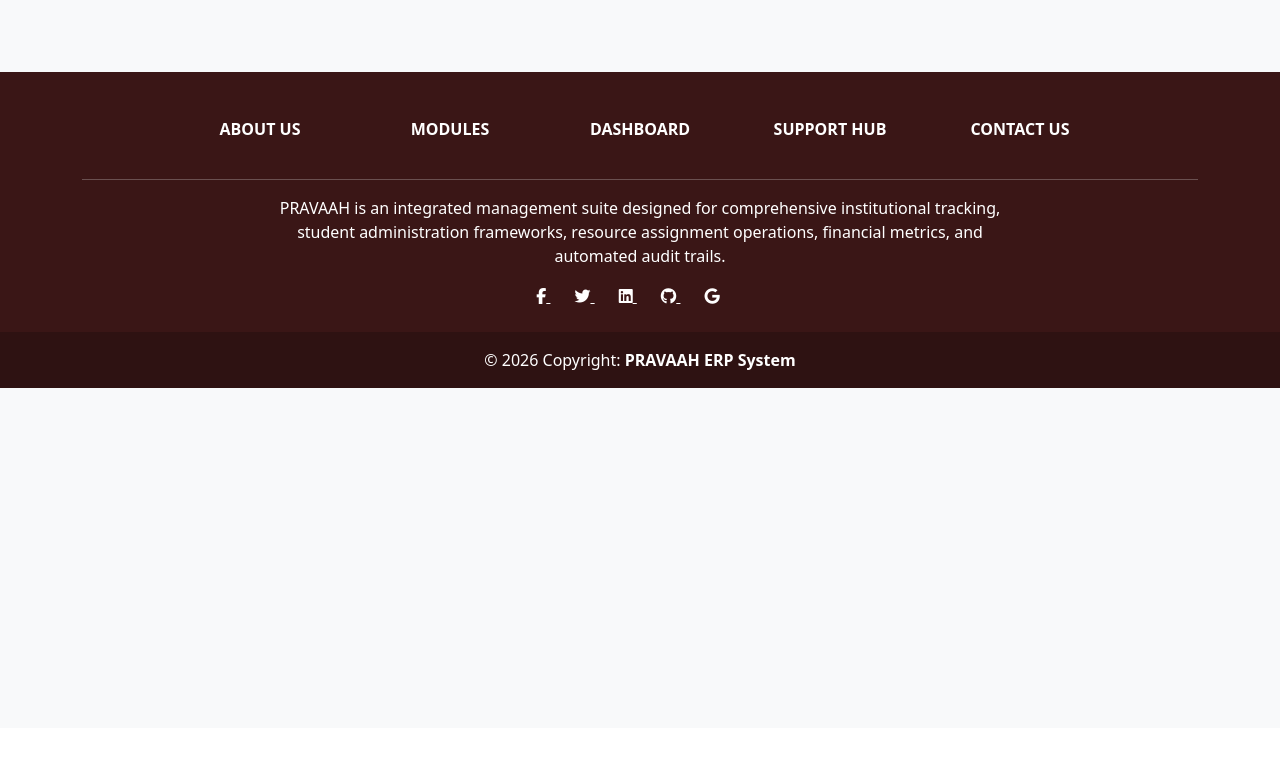
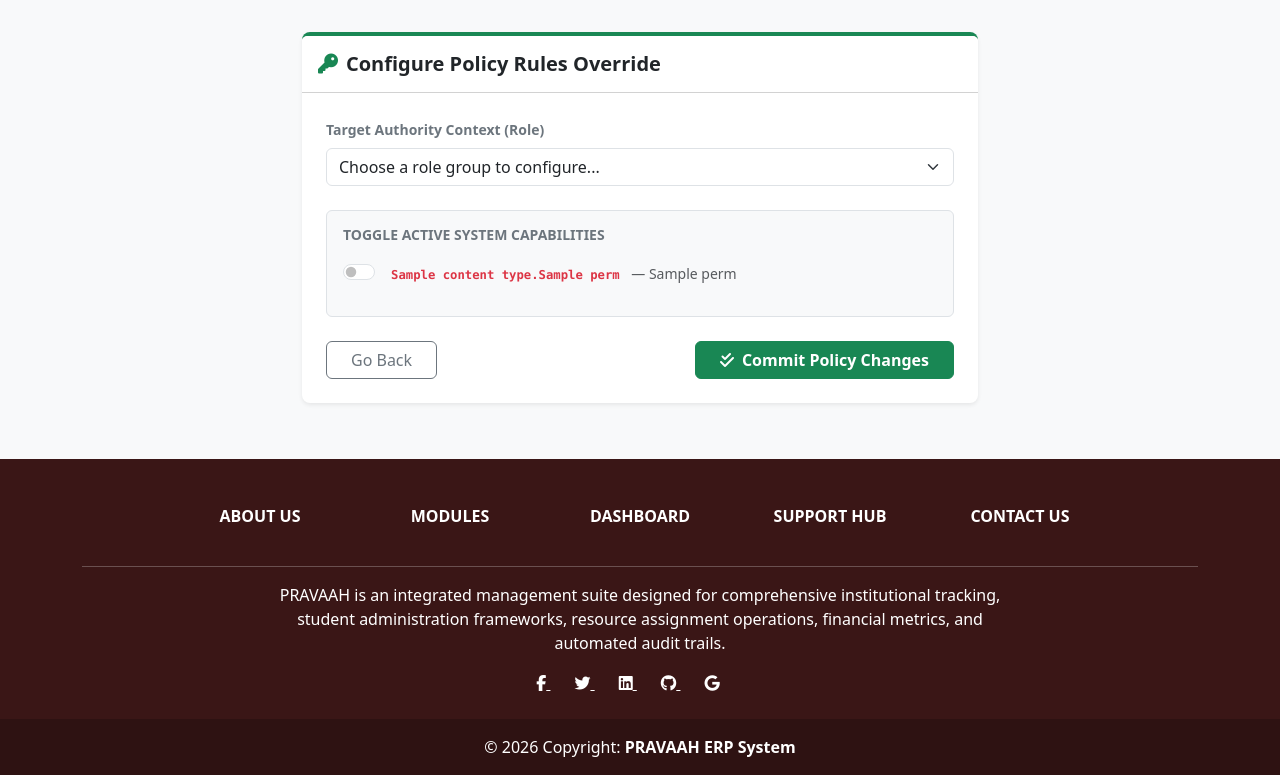
Before and after one commit to harshada2576/pravaah, a Django app: template usermgmt/templates/rbac/assign_permissions.html in a window 1280 px wide. Shown: the part 72-847 px from the top of the page. Before the commit the page ends 460 px from the top, so only its background shows below. Run offline with Django 5.2, Linux system fonts and the light colour scheme; the template is opened without the code that fills it: most values are stand-ins (such as "Sample title", 1, 10 or a date in 2020).

Commit message:
Update assign_permissions.html

```diff
--- a/usermgmt/templates/rbac/assign_permissions.html
+++ b/usermgmt/templates/rbac/assign_permissions.html
@@ -1,3 +1,55 @@
-{% extends 'base.html' %} {% block content %}
-<!-- Assign permissions template -->
+{% extends 'base.html' %}
+
+{% block title %} PRAVAAH - Assign Permissions {% endblock %}
+
+{% block content %}
+<div class="container my-2" style="max-width: 700px;">
+    <div class="card shadow-sm border-0 border-top border-success border-4">
+        <div class="card-header bg-white py-3">
+            <h5 class="mb-0 text-dark fw-bold">
+                <i class="fa-solid fa-key me-2 text-success"></i>Configure Policy Rules Override
+            </h5>
+        </div>
+        <div class="card-body p-4">
+            <form method="POST" action="{% url 'usermgmt:assign_permissions' %}">
+                {% csrf_token %}
+
+                <div class="mb-4">
+                    <label for="roleTarget" class="form-label fw-bold small text-secondary">Target Authority Context (Role)</label>
+                    <select class="form-select shadow-none" id="roleTarget" name="role_id" required>
+                        <option value="" disabled selected>Choose a role group to configure...</option>
+                        {% for role in roles %}
+                        <option value="{{ role.id }}">{{ role.name }}</option>
+                        {% endfor %}
+                    </select>
+                </div>
+
+                <div class="border rounded p-3 bg-light">
+                    <h6 class="fw-bold mb-3 small text-uppercase text-secondary tracking-wider">Toggle Active System Capabilities</h6>
+
+                    {% for perm in permissions %}
+                    <div class="form-check form-switch mb-3">
+                        <input class="form-check-input" type="checkbox" name="permissions" value="{{ perm.id }}" id="perm_{{ perm.id }}">
+                        <label class="form-check-label small ms-2 align-middle" for="perm_{{ perm.id }}">
+                            <code class="text-danger fw-bold me-2">{{ perm.content_type.app_label }}.{{ perm.codename }}</code>
+                            <span class="text-muted">— {{ perm.name }}</span>
+                        </label>
+                    </div>
+                    {% empty %}
+                    <p class="text-muted small mb-0 py-2">No custom capability tokens found in the application metadata schema registry.</p>
+                    {% endfor %}
+                </div>
+
+                <div class="d-flex justify-content-between align-items-center mt-4">
+                    <a href="{% url 'usermgmt:admin_dashboard' %}" class="btn btn-outline-secondary px-4">
+                        Go Back
+                    </a>
+                    <button type="submit" class="btn btn-success px-4 fw-bold">
+                        <i class="fa-solid fa-check-double me-2"></i>Commit Policy Changes
+                    </button>
+                </div>
+            </form>
+        </div>
+    </div>
+</div>
 {% endblock %}
```
